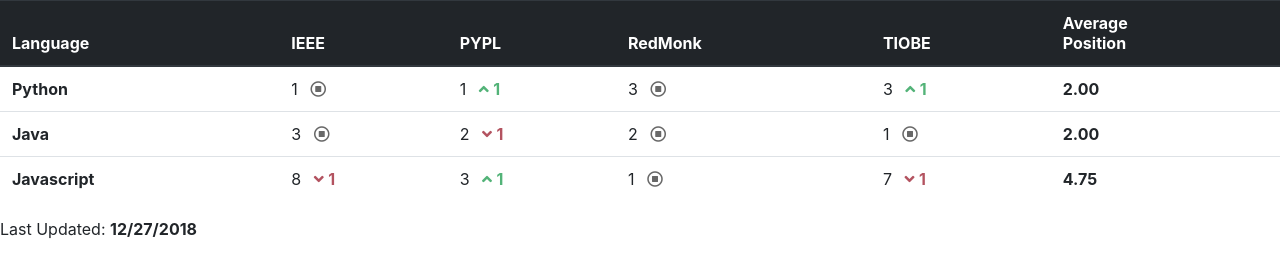
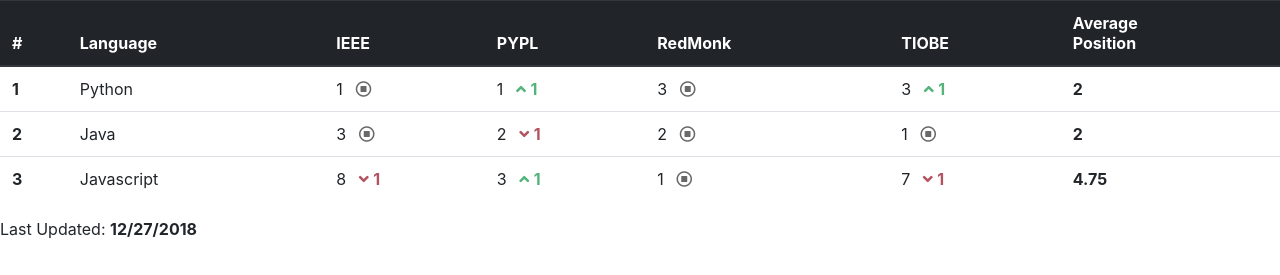
Before and after one commit to plrankings/plrankings.github.io, a website with bundled scripts: page index.html in a window 1280 px wide. Shown: the part 149-424 px from the top of the page. Built offline with nearby package versions, Linux system fonts and the light colour scheme.

Commit message:
Add coluna de posição

```diff
--- a/index.html
+++ b/index.html
@@ -81,6 +81,7 @@
     <table class="table" id="rankings-table">
         <thead class="thead-dark">
           <tr>
+            <th scope="col">#</th>
             <th scope="col">Language</th>
             <th scope="col" data-ranking="ieee">IEEE</th>
             <th scope="col" data-ranking="pypl">PYPL</th>
@@ -91,7 +92,8 @@
         </thead>
         <tbody>
           <tr>
-            <th scope="row">Java</th>
+            <td></td>
+            <td>Java</td>
             <td data-ranking="ieee">
               <span>3</span>
               <i class="neutral far fa-stop-circle" aria-hidden="true"></i>
@@ -109,11 +111,12 @@
                 <span>1</span>
                 <i class="neutral far fa-stop-circle" aria-hidden="true"></i>
             </td>
-            <td><b>2</b></td>
+            <td><b></b></td>
           </tr>
 
           <tr>
-          <th scope="row">Python</th>
+          <td></td>
+          <td>Python</td>
           <td data-ranking="ieee">
               <span>1</span>
             <i class="neutral far fa-stop-circle" aria-hidden="true"></i>
@@ -132,11 +135,12 @@
               <i class="green fa fa-angle-up" aria-hidden="true"></i>
               <b class="green">1</b>
           </td>
-          <td><b>2</b></td>
+          <td><b></b></td>
         </tr>
 
         <tr>
-        <th scope="row">Javascript</th>
+        <td></td>
+        <td>Javascript</td>
         <td data-ranking="ieee">
             <span>8</span>
           <i class="red fa fa-angle-down" aria-hidden="true"></i>
@@ -156,7 +160,7 @@
             <i class="red fa fa-angle-down" aria-hidden="true"></i>
             <b class="red">1</b>
         </td>
-        <td><b>4.75</b></td>
+        <td><b> </b></td>
       </tr>
         </tbody>
       </table>
--- a/js/index.js
+++ b/js/index.js
@@ -143,12 +143,13 @@
 function updateAverages() {
     let table_lines = [];
     let lines = $("#rankings-table > tbody > tr").length;
-    let columns = [2,3,4,5];
-    let avg_column = 6;
+    let columns = [3,4,5,6];
+    let avg_column = 7;
     for (l=1; l<=lines; l++) {
         let sum = 0;
         let sum_factor = 0;
         let count = 0;
+        $(`#rankings-table > tbody > tr:nth-child(${l}) > td:nth-child(1)`).html('#');
         for (var c=0; c<columns.length; c++) {
             $(`#rankings-table > tbody > tr:nth-child(${l}) > td:nth-child(${columns[c]}) > span`).each(function(){
                 if ($(this).is(":visible")) {
@@ -159,17 +160,14 @@
                 }
             });
         }
-        console.log(`sum_factor line ${l}`, sum_factor);
         let averageNum = sum/count;
         let averageFixed2 = averageNum.toFixed(2);
-        let averageDisplay = averageFixed2.indexOf('.')>0 ? averageFixed2 : averageNum;
+        let averageDisplay = averageFixed2.indexOf('.00')>0 ? averageNum : averageFixed2;
         $(`#rankings-table > tbody > tr:nth-child(${l}) > td:nth-child(${avg_column}) > b`).html(averageDisplay);
 
         table_lines.push({average:averageNum, sum_factor:sum_factor, tr: $(`#rankings-table > tbody > tr:nth-child(${l})`).html()});
 
         table_lines.sort((a,b) => ( (a.average - b.average) || (b.sum_factor - a.sum_factor) ));
-        console.log(table_lines);
-
     }
 
     sortTable(table_lines);
@@ -182,5 +180,6 @@
     table_body.html('');
     for (l=0; l<table_lines.length; l++) {
         table_body.append(`<tr>${table_lines[l].tr}</tr>`);
+        $(`#rankings-table > tbody > tr:nth-child(${l+1}) > td:nth-child(1)`).html(`<b>${l+1}</b>`);
     }
 }
```
